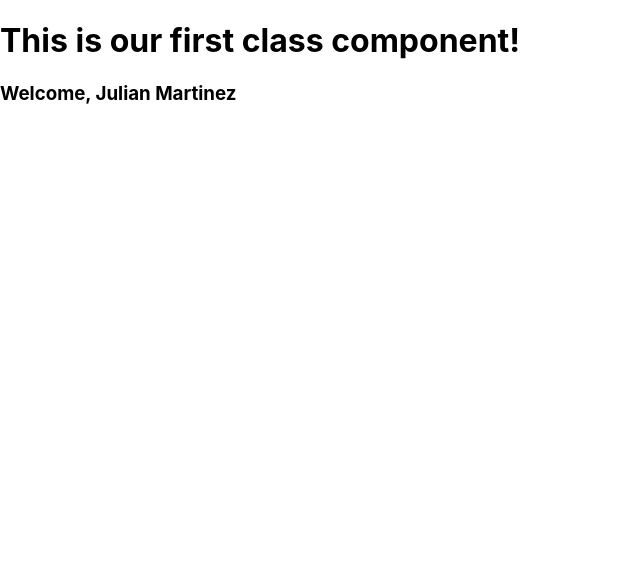
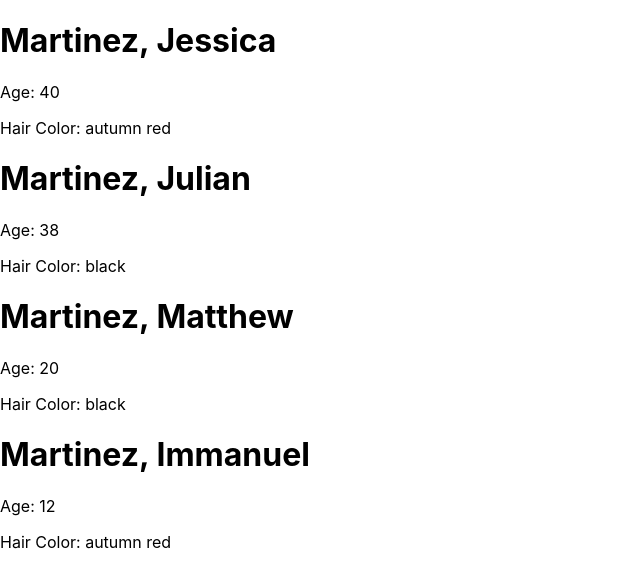
Before and after one commit to Julian-H-Martinez/react_work, a React (Create React App) app in the folder my-first-react-app/: page / in a window 1280 px wide. Shown: the top 588 px of the page, without its empty margins (0-640 px from the left). Built offline with nearby package versions, Linux system fonts and the light colour scheme.

Commit message:
completed mini assignment; created PersonCard

```diff
--- /dev/null
+++ b/my-first-react-app/src/components/PersonCard.js
@@ -0,0 +1,18 @@
+import React, { Component } from "react";
+
+class PersonCard extends Component{
+    render(){
+        const {firstName, lastName, age, hairColor} = this.props;
+        return (
+            <div>
+                <div>
+                    <h1>{lastName}, {firstName}</h1>
+                    <p>Age: {age}</p>
+                    <p>Hair Color: {hairColor}</p>
+                </div>
+            </div>
+        )
+    }
+}
+
+export default PersonCard;
--- a/my-first-react-app/src/index.js
+++ b/my-first-react-app/src/index.js
@@ -3,13 +3,28 @@ import ReactDOM from 'react-dom/client';
 import './index.css';
 import App from './App';
 import SomeClassComponent from "./components/SomeClassComponent";
+import PersonCard from "./components/PersonCard";
 import reportWebVitals from './reportWebVitals';
 
 const root = ReactDOM.createRoot(document.getElementById('root'));
 root.render(
   <React.StrictMode>
     {/*<App />*/}
-      <SomeClassComponent firstName = "Julian" lastName = {"Martinez"}/>
+    {/*  <SomeClassComponent firstName = "Julian" lastName = {"Martinez"}/>*/}
+      <div>
+          <div>
+              <PersonCard firstName = "Jessica" lastName = {"Martinez"} age = {40} hairColor = "autumn red" />
+          </div>
+          <div>
+              <PersonCard firstName = "Julian" lastName = {"Martinez"} age = {38} hairColor = "black" />
+          </div>
+          <div>
+              <PersonCard firstName = "Matthew" lastName = {"Martinez"} age = {20} hairColor = "black" />
+          </div>
+          <div>
+              <PersonCard firstName = "Immanuel" lastName = {"Martinez"} age = {12} hairColor = "autumn red" />
+          </div>
+      </div>
   </React.StrictMode>
 );
 
```
